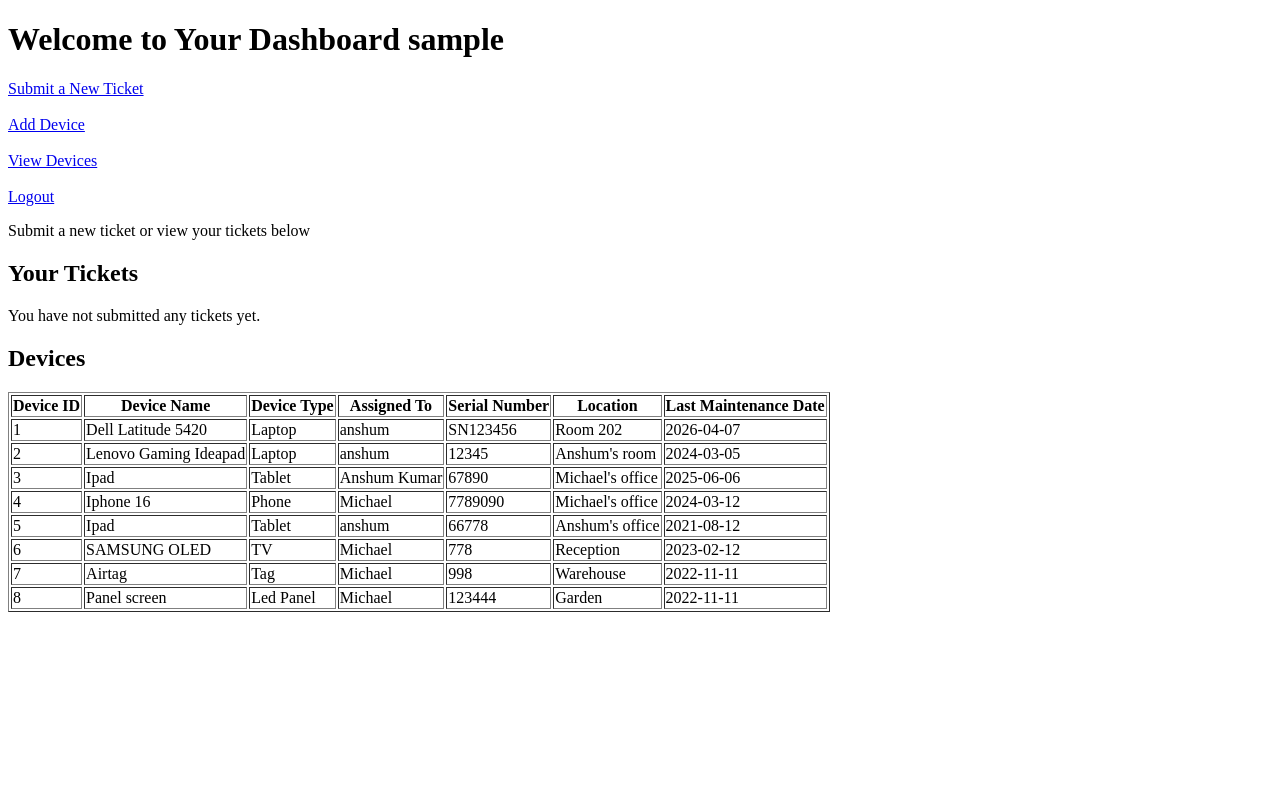
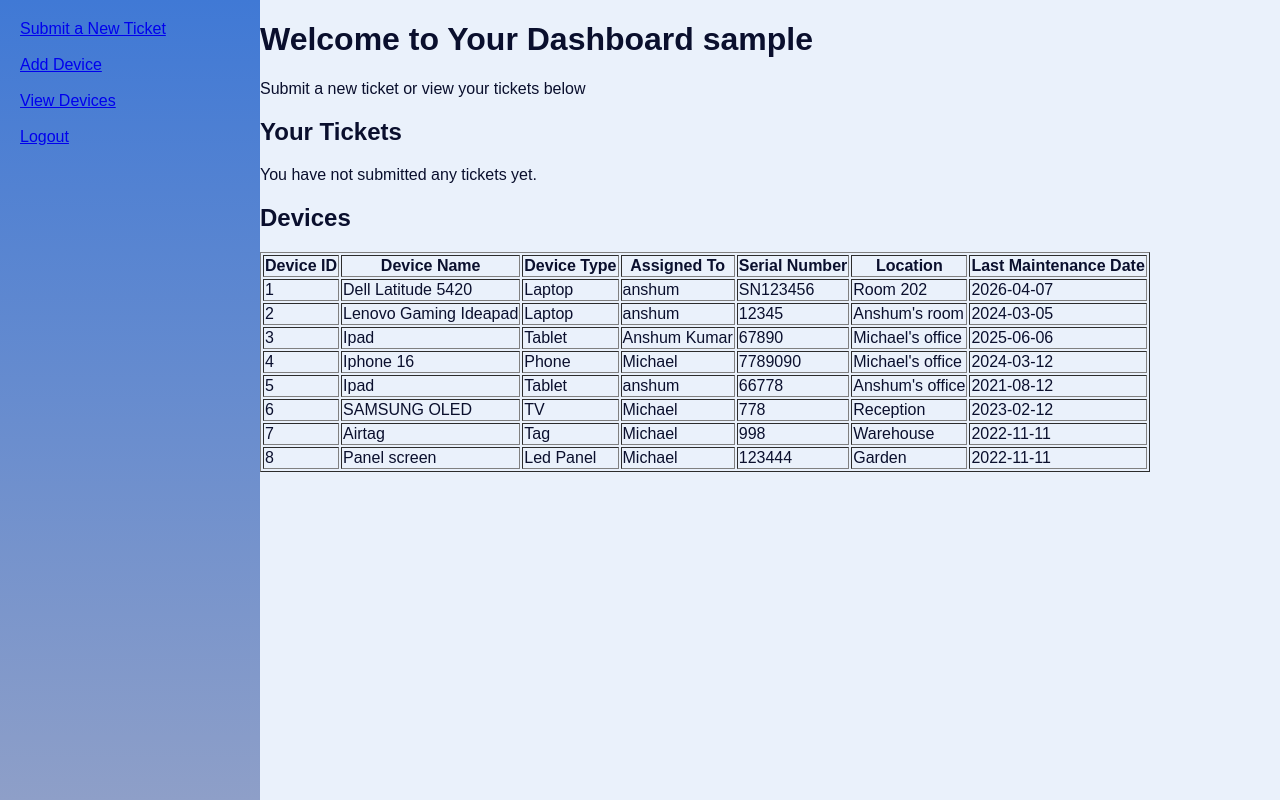
Before and after one commit to anshumkumar/IT_Ticket_manager_app_ak, a Flask app: page /user_dashboard in a window 1280 px wide. Run offline with Flask 3, Linux system fonts and the light colour scheme; the visitor is signed in with stand-in values (Sample User, id 1); data comes from the database, SQL or seed files in the repository; both versions use the stored data as it was after the commit.

Commit message:
(Version 1.13) Css work being done, for user dashboard.

```diff
--- a/static/style.css
+++ b/static/style.css
@@ -1,10 +1,11 @@
 /* Overall background colour, font */
 body {
-    background-color: #5e7beb;  /* Background colour for entire page */
+    background: linear-gradient(135deg, #667eea, #764ba2);  /* Background colour for entire page */
     color: #0a0f2d;
     font-family: Arial, Helvetica, sans-serif;
     margin: 0;
 }
+/* Added gradient to make it look better*/
 
 /* #9ab0f9; */
 
@@ -23,6 +24,8 @@ body {
     border-radius: 10px;   /* This will make the corners round */
     width: 390px;  /* Perfect width for my text ( Welcome to IT Ticket manager - by Anshum  */
     text-align: center;
+
+    box-shadow: 0 10px 25px rgba(0, 0, 0, 0.2);
 }
 
 .login-box h2 {
@@ -42,9 +45,39 @@ body {
     width: 50%;
     margin-top: 5px;
     padding: 7px;
-    background-color: #4a6cf7;
+    background: linear-gradient(135deg, #667eea, #764ba2);
     color: white;
     border: none;
     border-radius: 6px;
     cursor: pointer;
 }
+
+.login-box button:hover {
+    transform: translateY(-2px);
+    box-shadow: 0 6px 12px rgba(0,0,0,0.2);
+}
+
+.error {
+    color: red;
+    text-align: center;
+    margin-bottom: 10px;
+}
+
+.login-box input:focus {
+    border-color: #667eea;
+    outline: none;
+}    /* For input box border */
+
+.dashboard {
+    display: flex;
+    min-height: 100vh;
+    background-color: #eaf1fb;
+}
+
+.side-bar {
+    width: 220px;
+    background: linear-gradient(180deg, #4079d5, #8e9fc8);
+    padding: 20px;
+
+
+}
--- a/templates/register.html
+++ b/templates/register.html
@@ -2,9 +2,11 @@
 <html>
 <head>
     <title>Login</title>
-
+    <link rel="stylesheet" href="{{ url_for('static', filename='style.css') }}">
 </head>
 <body>
+    <div class="login-centre">
+    <div class="login-box">
     <h1>Register Page</h1>
     <br>
     {% if error %}
@@ -30,4 +32,6 @@
     </form>
     <p> If you already have an account, then pls login here. <a href="{{ url_for('login') }}">Login here</a></p>
 </body>
+</div>
+</div>
 </html>
--- a/templates/user_dashboard.html
+++ b/templates/user_dashboard.html
@@ -2,11 +2,13 @@
 <html>
 <head>
     <title>User Dashboard</title>
+    <link rel="stylesheet" href="{{ url_for('static', filename='style.css') }}">
 </head>
 <body>
 
-    <h1>Welcome to Your Dashboard {{ session.username }}</h1>
+    <div class="dashboard">
 
+        <div class="side-bar">
             <a href="{{ url_for('submit_ticket') }}">Submit a New Ticket</a>
             <br><br>
 
@@ -17,13 +19,17 @@
             <br><br>
 
             <a href="{{ url_for('logout') }}">Logout</a>
+        </div>
+
+        <div class="main-content">
+            <h1>Welcome to Your Dashboard {{ session.username }}</h1>
 
             <p>Submit a new ticket or view your tickets below</p>
 
             <h2>Your Tickets</h2>
 
             {% if tickets %}
-        <table border="1">
+                <table border="1" class="styled-table">
                     <tr>
                         <th>Ticket ID</th>
                         <th>Title</th>
@@ -69,7 +75,7 @@
             <h2>Devices</h2>
 
             {% if devices %}
-        <table border="1">
+                <table border="1" class="styled-table">
                     <tr>
                         <th>Device ID</th>
                         <th>Device Name</th>
@@ -95,6 +101,9 @@
             {% else %}
                 <p>No devices registered.</p>
             {% endif %}
+        </div>
+
+    </div>
 
 </body>
 </html>
```
Also changed, not shown: database/tickets.db. Lines whose indentation alone changed are shown as unchanged.
